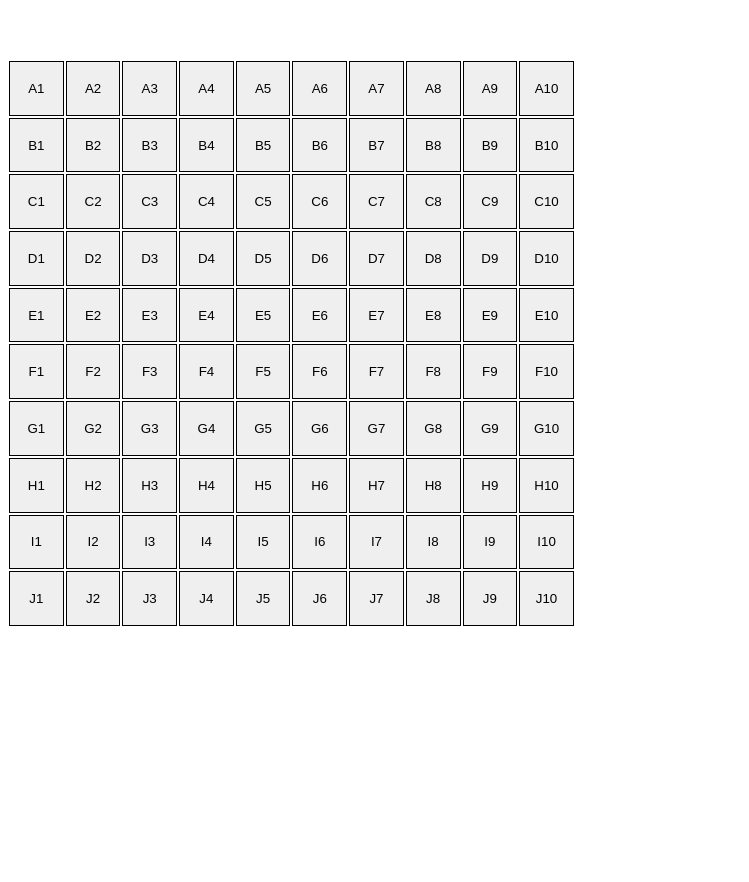
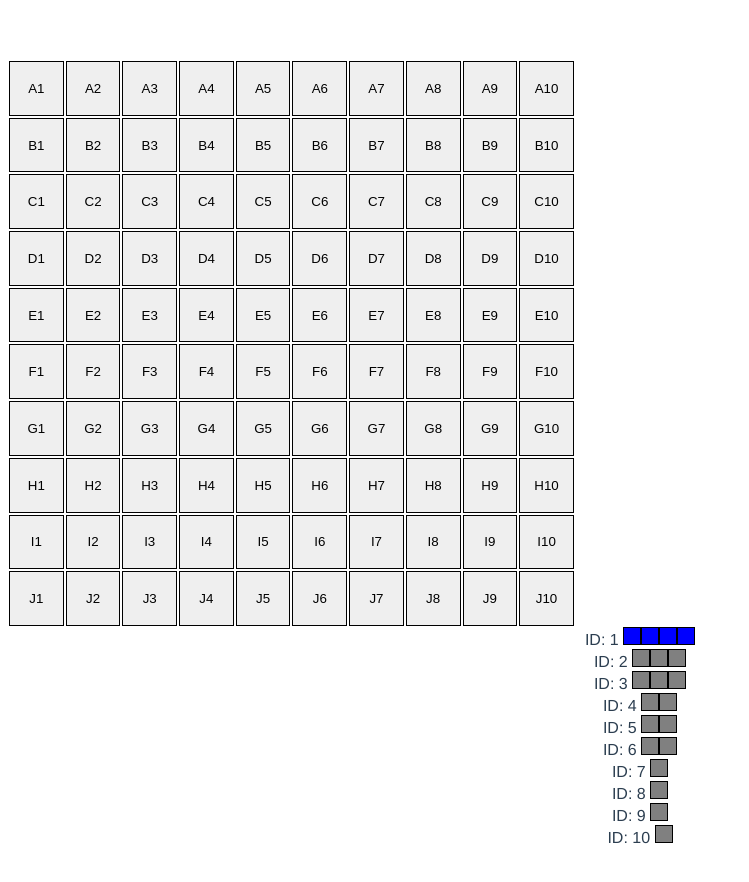
Before and after one commit to fundacja-addictive/Kurs-Vue3-LCDNIKP-2022, a Vue app: page / in a window 1280 px wide. Shown: the top 882 px of the page, without its empty margins (0-749 px from the left). Before the commit the page ends 800 px from the top, so only its background shows below. Built offline with nearby package versions, Linux system fonts and the light colour scheme.

Commit message:
Added ships to pick

```diff
--- a/src/App.vue
+++ b/src/App.vue
@@ -1,57 +1,23 @@
 <template>
   <div class="app">
-    <single-map class="map"></single-map>
+    <single-map
+      class="map"
+      v-on:elementClicked="elementClicked"></single-map>
+    <ship-picker ref="shipPicker"></ship-picker>
     <br/>
     <br/>
-    <!-- <single-field></single-field> -->
-    <!-- <img alt="Vue logo" src="./assets/logo.png"> -->
-    <!-- <HelloWorld msg="Welcome to Your Vue.js App"/> -->
   </div>
 </template>
 
 <script>
-// import HelloWorld from './components/HelloWorld.vue';
-// import SingleElement from './components/SingleElement.vue';
-// import SingleField from './components/SingleField.vue';
 import SingleMap from './components/SingleMap.vue';
-
-{
-
-  // // integer
-  // var i = 5;
-
-  // // float
-  // var fl1 = 5.5;
-  // var fl2 = 5.0;
-  // var fl3 = 0.0;
-
-  // // string
-  // var s = "aaaa";
-
-  // // object
-  // var o1 = {a: 1, b: "aaa", c: {} };
-  // var o2 = {};
-  // var o3 = {a: {}, b: {}, x: function(){} };
-  // o3.x();
-  // // array
-  // var a1 = [1, 2, 3];
-  // var a2 = [];
-  // var a3 = ["aaaa", 2, {}, function (){}];
-  // a3[3]();
-
-  // // function
-  // var f1 = function () {};
-  // var f2 = () => {};
-  // var f3 = () => f2();
-}
+import ShipPickerVue from './components/ShipPicker.vue';
 
 export default {
   name: 'App',
   components: {
-    // HelloWorld,
-    // SingleElement,
-    // SingleField,
     SingleMap: SingleMap,
+    ShipPicker: ShipPickerVue,
   },
   data: function () {
     return {
@@ -59,10 +25,13 @@ export default {
     };
   },
   mounted: function () {
-
+    // console.log(this.$refs.shipPicker);
   },
   methods: {
-
+    elementClicked: function (element) {
+      // console.log("Clicked:", element);
+      this.$refs.shipPicker.elementClicked(element);
+    }
   },
 }
 
--- /dev/null
+++ b/src/components/ShipPicker.vue
@@ -0,0 +1,89 @@
+<template lang="">
+    <div>
+        <single-ship
+            v-for="ship in ships"
+            v-bind:key="ship.id"
+            :ship="ship"
+        ></single-ship>
+    </div>
+</template>
+<script>
+import SingleShipVue from './SingleShip.vue';
+
+
+export default {
+    components: {
+        SingleShip: SingleShipVue,
+    },
+    data: function () {
+        return {
+            markedFields: [],
+            ships: [
+                {
+                    id: 1,
+                    length: 4,
+                    state: 'free', // free, current, picked
+                },
+                {
+                    id: 2,
+                    length: 3,
+                    state: 'free', // free, current, picked
+                },
+                {
+                    id: 3,
+                    length: 3,
+                    state: 'free', // free, current, picked
+                },
+                {
+                    id: 4,
+                    length: 2,
+                    state: 'free', // free, current, picked
+                },
+                {
+                    id: 5,
+                    length: 2,
+                    state: 'free', // free, current, picked
+                },
+                {
+                    id: 6,
+                    length: 2,
+                    state: 'free', // free, current, picked
+                },
+                {
+                    id: 7,
+                    length: 1,
+                    state: 'free', // free, current, picked
+                },
+                {
+                    id: 8,
+                    length: 1,
+                    state: 'free', // free, current, picked
+                },
+                {
+                    id: 9,
+                    length: 1,
+                    state: 'free', // free, current, picked
+                },
+                {
+                    id: 10,
+                    length: 1,
+                    state: 'free', // free, current, picked
+                },
+            ]
+        }
+    },
+    mounted: function () {
+        this.ships[0].state = 'current';
+    },
+    methods: {
+        elementClicked: function (element) {
+            console.log("Clicked AGAIN", element);
+            if (element.marked)
+                this.markedFields.push(element);
+        },
+    }
+}
+</script>
+<style>
+
+</style>
--- a/src/components/SingleElement.vue
+++ b/src/components/SingleElement.vue
@@ -33,7 +33,11 @@ import { v4 } from 'uuid';
 
                 // console.log(this.element.x);
                 // hey elementClick happened with element
-                this.$emit('elementClick', this.element);
+                this.$emit('elementClick', {
+                    x: this.element.x,
+                    y: this.element.y,
+                    marked: this.isMarked,
+                });
             },
         },
     }
--- a/src/components/SingleMap.vue
+++ b/src/components/SingleMap.vue
@@ -42,6 +42,7 @@ export default {
         },
         elementClicked: function (element) {
             console.log(element);
+            this.$emit('elementClicked', element);
         },
     }
 };
--- /dev/null
+++ b/src/components/SingleShip.vue
@@ -0,0 +1,56 @@
+<template lang="">
+    <div>
+        ID: {{ ship.id }}
+        <div
+            :class="shipClasses"
+            v-for="node in ship.length"
+            v-bind:key="node"
+        >
+        </div>
+    </div>
+</template>
+<script>
+export default {
+  data: function () {
+    return {
+
+    };
+  },
+  props: {
+    ship: Object
+  },
+  mounted: function () {
+
+  },
+  computed: {
+    shipClasses: function () {
+      var classes = "shipNode ";
+
+      if (this.ship.state == 'current')
+        classes += "currentShip ";
+
+      if (this.ship.state == 'picked')
+        classes += "pickedShip ";
+
+      return classes;
+    },
+  },
+}
+</script>
+<style scoped>
+    .shipNode {
+        background: gray;
+        border: 1px solid black;
+        width: 1em;
+        height: 1em;
+        display: inline-block;
+    }
+
+    .currentShip {
+      background-color: blue;
+    }
+
+    .pickedShip {
+      background-color: green;
+    }
+</style>
```
